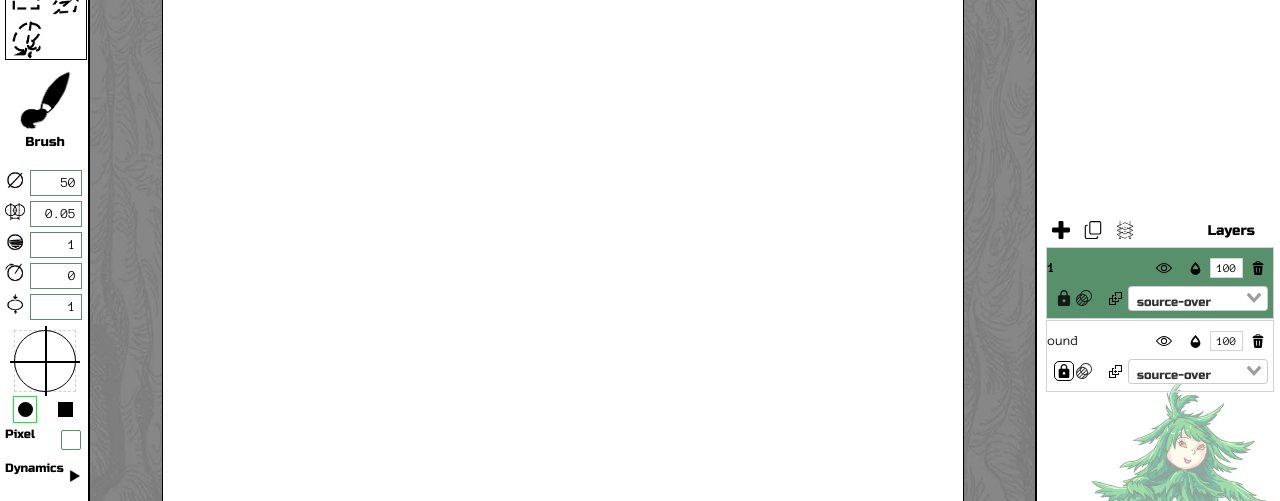
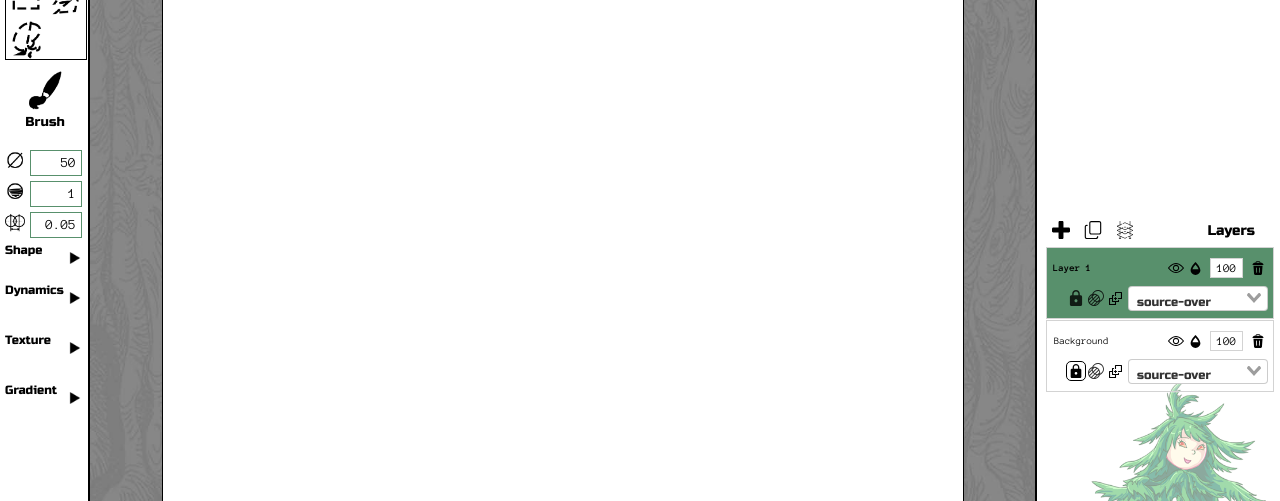
Before and after one commit to rapid-steel/sprucebrush, a Vue app: page / in a window 1280 px wide. Shown: the part 191-692 px from the top of the page. Built offline with nearby package versions, Linux system fonts and the light colour scheme.

Commit message:
some tunings

```diff
--- a/package.json
+++ b/package.json
@@ -11,7 +11,9 @@
   "dependencies": {
     "core-js": "^2.6.5",
     "file-saver": "^2.0.2",
+    "gl-matrix": "^3.3.0",
     "jszip": "^3.5.0",
+    "serialize-javascript": "^4.0.0",
     "vue": "^2.6.10",
     "vue-color-picker-wheel": "^0.4.3",
     "vue-i18n": "^8.18.2",
--- a/src/assets/styles/colors.scss
+++ b/src/assets/styles/colors.scss
@@ -21,7 +21,7 @@ $font-btn-small: 12px Russo One;
 $font-input: 14px Anonymous Pro;
 $font-input-small: 12px Anonymous Pro;
 $font-hint: 12px Didact Gothic;
-$font-layer: 14px Anonymous Pro;
+$font-layer: 10px Anonymous Pro;
 $font-layer-button: 30px Russo One;
 $font-select: 14px Russo One;
 $font-select-small: 12px Russo One;
@@ -38,6 +38,7 @@ $layer-border: 1px lightgrey solid;
 $tool-panel-width: 80px;
 $tool-size: $tool-panel-width / 2;
 $tool-selected-size: 60px;
+$tool-selected-size_sm: 40px;
 $settings-icon-size: 20px;
 $shape-size: 15px;
 $ckbx-size: 18px;
--- a/src/components/ActualSettings.vue
+++ b/src/components/ActualSettings.vue
@@ -1,7 +1,7 @@
 <template>
-    <div class="actual-settings" v-if="currentSettings.values">
+    <div class="actual-settings" v-if="settings.values">
         <div class="setting-value"
-            v-for="s in actualSettings"
+            v-for="s in settingsList"
             :key="s[0]">
             <img class="icon"
                 v-if="s[1].icon"
@@ -13,7 +13,7 @@
               <button class="icon-btn small reset"
                 v-if="s[1].resetTo !== undefined"
                 :style="{
-                    visibility : currentSettings.values[s[0]] !== s[1].resetTo ? 'visible' : 'hidden'
+                    visibility : valuesMap[s[0]] !== s[1].resetTo ? 'visible' : 'hidden'
                 }"
                 :title="$t('common.reset')"
                 @click="() => setValue({[s[0]]: s[1].resetTo})"></button>
@@ -22,7 +22,7 @@
                 :max="s[1].max"
                 :step="s[1].step"
                 :horizontal="true"
-                v-model="currentSettings.values[s[0]]"
+                v-model="valuesMap[s[0]]"
                 @input="v => setValue({[s[0]]: v})" />
 
         </div>
@@ -31,19 +31,40 @@
 <script>
 import { mapState, mapGetters } from 'vuex';
 export default {
+    props: {
+        tool: {
+            type: String
+        },
+        type: {
+            type: String
+        },
+        keys: {
+            type: Array
+        }
+    },
     computed: {
-        ...mapState(['settings', 'currentTool']),
-        ...mapGetters(['currentSettings']),
-        actualSettings() {
-            return Object.entries(this.settings.values)
-            .filter(([k,v]) => !v.special && this.currentSettings.values[k] != undefined);
+        ...mapState(['settings', 'currentToolSettings']),
+        valuesMap() {
+            return Object.fromEntries(this.keys.map(k =>  [
+                k, this.currentToolSettings[this.tool][this.type][k]
+            ]));
+        },
+        settingsList() {
+            return this.keys.map(k =>  [
+                k, this.settings[this.type][k]
+            ]);
         },
     },
     methods: {
-        setValue(values) {
+        setValue(updates) {
             this.$store.commit("changeSettings", {
-                instrument: this.currentTool,
-                updates: {values}
+                instrument: this.tool,
+                updates: {
+                    [this.type]: Object.assign(
+                        this.currentToolSettings[this.tool][this.type],
+                        updates
+                    )
+                }
             });
         }
     }
--- a/src/components/BrushTransformation.vue
+++ b/src/components/BrushTransformation.vue
@@ -20,8 +20,14 @@
 import {mapState, mapGetters} from "vuex";
 export default {
     computed: {
-        ...mapState(['currentTool']),
+        ...mapState(['currentTool', 'settings']),
         ...mapGetters(['currentSettings']),
+        steps() {
+            return {
+                angle: this.settings.values.angle.step,
+                stretch: this.settings.values.stretch.step
+            };
+        },
          angleStretchStyles() {
             if(this.currentSettings.webglTool !== 'brush') return {};
             let {angle, stretch} = this.currentSettings.values;
@@ -51,7 +57,9 @@ export default {
                 let [x, y] = [event.clientX - left, event.clientY - top];
                 let len = Math.sqrt(x*x + y*y);
                 if(len > 0) {
-                    let k = Math.min(1, len / width);
+                    let k = Math.round(
+                        Math.min(1, len / width) / this.steps.stretch
+                    ) * this.steps.stretch;
                     this.$store.commit("changeSettings", {
                         instrument: this.currentTool,
                         updates: {
@@ -68,7 +76,9 @@ export default {
                 let [x, y] = [event.clientX - left, event.clientY - top];
                 let len = Math.sqrt(x*x + y*y);
                 if(len > 0) {
-                    let k = Math.max(1, 1 / (len / width));
+                    let k = Math.round(
+                        Math.max(1, 1 / (len / width)) / this.steps.stretch
+                    ) * this.step.stretch;
                     this.$store.commit("changeSettings", {
                         instrument: this.currentTool,
                         updates: {
@@ -95,7 +105,8 @@ export default {
             this.fireHandler(e => {
                 let [x, y] = [event.clientX - left, event.clientY - top];
                 let angle1 = this.getAngle(x, y);
-                let a = (this.currentSettings.values.angle + (angle1 - angle0)) % 360;
+                let a = (360 + this.currentSettings.values.angle + (angle1 - angle0)) % 360;
+                a = Math.round(a / this.steps.angle) * this.steps.angle;
                 this.$store.commit("changeSettings", {
                     instrument: this.currentTool,
                     updates: {
--- a/src/components/Layers.vue
+++ b/src/components/Layers.vue
@@ -199,10 +199,9 @@ export default {
         height: 13px;
         display: inline-block;
         margin: 3px;
-        margin-left: 15px;
     }
     .layer-name {
-        width: 150px;
+        flex: 2 0 90px;
         overflow: hidden;
         text-overflow: ellipsis;
         background: none;
--- a/src/components/Toolbox.vue
+++ b/src/components/Toolbox.vue
@@ -32,12 +32,31 @@
 
 
     <div class="settings">
-        <ActualSettings />
+        <div v-if="currentSettings.webglTool == 'brush'">
+            <ActualSettings
+                :tool="currentTool"
+                :type="'values'"
+                :keys="['radius', 'opacity', 'spacing']" />
+            <div class="side-list-header">
+                <div class="caption">{{$t('tools.settings.shape')}}</div>
+                <SideList>
+                    <div class="shape-settings">
+                        <ActualSettings
+                            :tool="currentTool"
+                            :type="'values'"
+                            :keys="['angle', 'stretch']" />
+                        <Shapes />
+                        <BrushTransformation />
+                    </div>
+                </SideList>
+            </div>
+        </div>
 
-
-        <div v-if="currentSettings.webglTool == 'brush'">
-            <BrushTransformation />
-            <Shapes />
+        <div v-else>
+            <ActualSettings
+                :tool="currentTool"
+                :type="'values'"
+                :keys="Object.keys(currentSettings.values).filter(k => settings.values[k] !== undefined)" />
         </div>
 
         <div class="dynamics" v-if="currentSettings.webglTool">
@@ -164,12 +183,10 @@
                     <img :src="currentSettings.pattern.src">
                 </div>
 
-                 <div class="setting-value">
-                    <div class="caption">{{$t('tools.settings.scale')}}</div>
-                        <RangeInput :min=".1" :step=".01" :max="10" :horizontal="true"
-                        v-model="currentSettings.pattern.scale"
-                        @input="scale => set({ pattern: {...currentSettings.pattern, scale }})" />
-                </div>
+                <ActualSettings
+                    :tool="currentTool"
+                    :type="'pattern'"
+                    :keys="['scale']" />
             </div>
 
 
@@ -223,16 +240,10 @@
                     </div>
                 </div>
 
-                <div class="setting-value"  v-if="currentSettings.gradient.type == 'by_len'">
-                    <div class="caption">{{$t('tools.settings.length')}}</div>
-                    <RangeInput
-                        :min="settings.gradient.length.min"
-                        :max="settings.gradient.length.max"
-                        :step="settings.gradient.length.step"
-                        :horizontal="true"
-                        v-model="currentSettings.gradient.length"
-                        @input="setGradientLength" />
-                </div>
+                <ActualSettings
+                    :tool="currentTool"
+                    :type="'gradient'"
+                    :keys="['length']" />
             </template>
 
 
@@ -561,6 +572,23 @@ img.icon {
     width: 100%;
 }
 
+.shape-settings {
+    display: flex;
+    flex-wrap: wrap;
+    flex-direction: column;
+    max-height: 150px;
+    width: 100%;
+    overflow: hidden;
+    .brush-transformation {
+        margin: 5px;
+        .world-axes {
+            width: 100px;
+            height: 100px;
+        }
+    }
+
+}
+
 .textures, .gradients {
     margin-top: 20px!important;
     display: flex;
@@ -684,10 +712,7 @@ img.icon {
     }
 }
 
-.brush-transformation .world-axes {
-    width: 60px;
-    height: 60px;
-}
+
 
 .controls {
     width: 100%;
@@ -719,4 +744,14 @@ img.icon {
     display: flex;
 }
 
+@media screen and (max-height: 800px) {
+    .current-instrument {
+        img {
+            max-width: $tool-selected-size_sm;
+            width: $tool-selected-size_sm;
+            height: $tool-selected-size_sm;
+        }
+    }
+}
+
 </style>
--- a/src/store/index.js
+++ b/src/store/index.js
@@ -14,8 +14,8 @@ export default new Vuex.Store({
             values: {
                 radius:    {min: 1,    max: 1000, step: 1,   icon: require("../assets/img/diameter.png")},
                 lineWidth: {min: 1,    max: 1000, step: 1,   icon: require("../assets/img/linewidth.png")},
+                opacity:   {min: .01,  max: 1,    step: .01, icon: require("../assets/img/opacity.png")},
                 spacing:   {min: .01,  max: 10,   step: .01, icon: require("../assets/img/spacing.png")},
-                opacity:   {min: .01,  max: 1,    step: .01, icon: require("../assets/img/opacity.png")},
                 tolerance: {min: 1,    max: 255,  step: 1 },
                 angle:     {min: 0,    max: 359,  step: 1,   icon: require("../assets/img/angle.png")},
                 stretch:   {min: .001, max: 100,  step: .001,icon: require("../assets/img/stretch.png")},
@@ -26,7 +26,7 @@ export default new Vuex.Store({
                 angle: {min: 1, max: 25, step: 1},
             },
             gradient: {
-                length: {min: 1, max: 1000, step: 1, icon: require("../assets/img/diameter.png") },
+                length: {min: 1, max: 1000, step: 1, icon: require("../assets/img/linewidth.png") },
                 types: {
                     by_len: {icon: require("../assets/img/gradient_by_len.png")},
                     by_wid: {icon: require("../assets/img/gradient_by_wid.png")},
```
Also changed, not shown: src/App.vue (+13 -14 lines), src/components/ContextMenu.vue (+11 -5 lines), src/Canvas.js (added), 1 other file (tests, documents, lock files or other folders).
